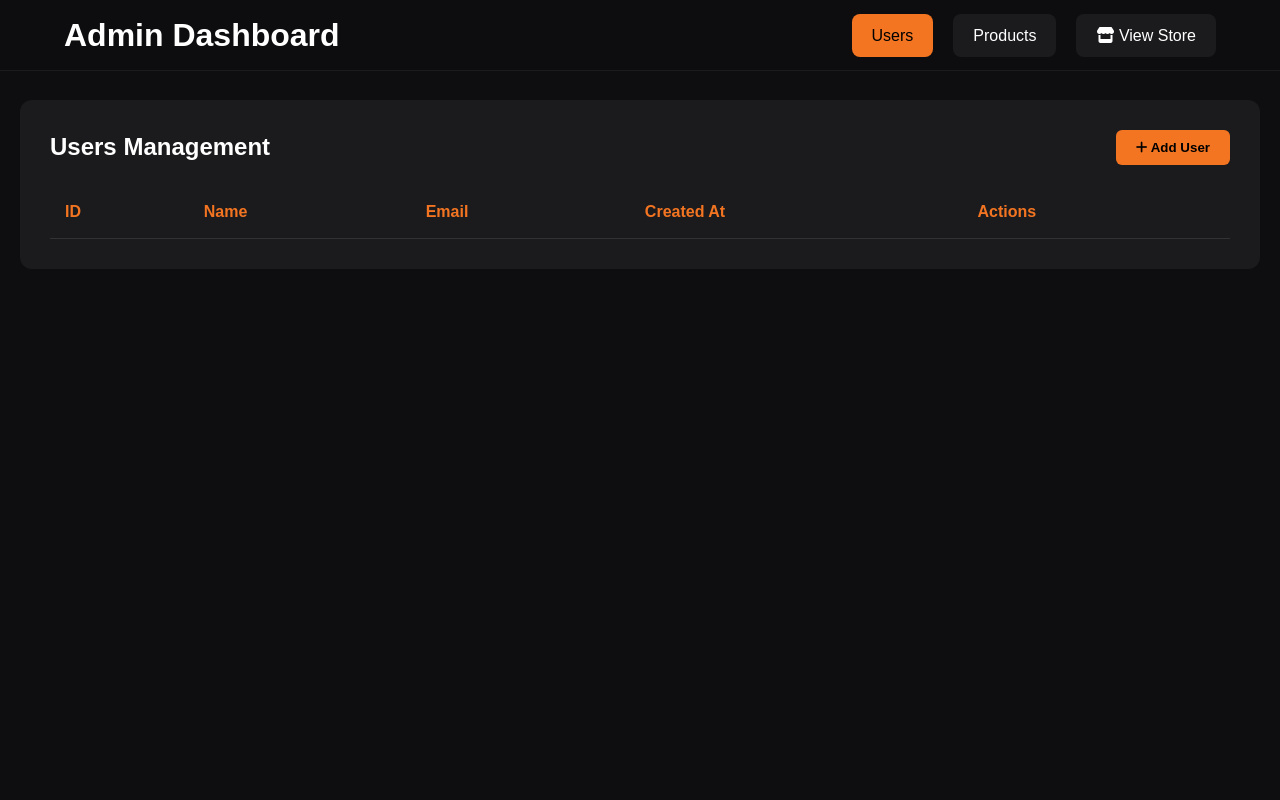
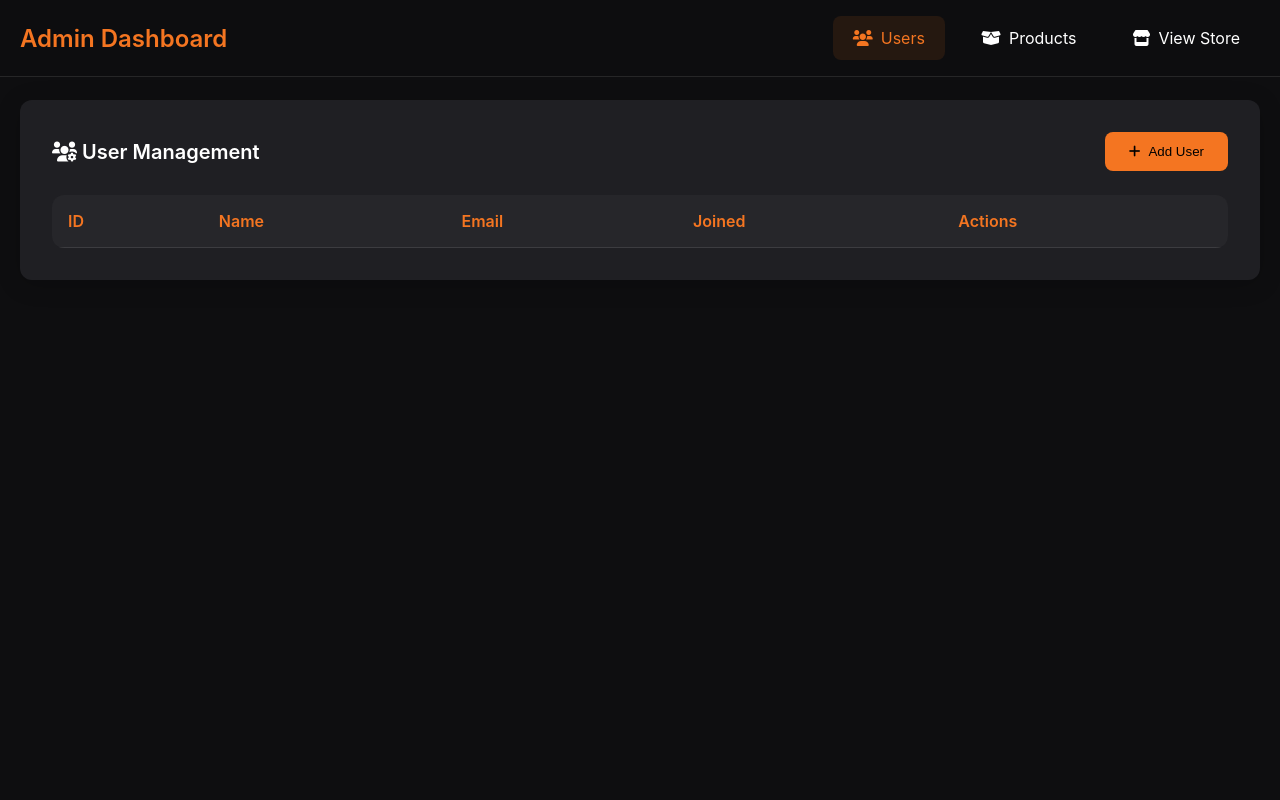
Before and after one commit to Mezghenna-Mohanned/Manga-Shop-Website, a PHP site: page /admin/dashboard.php in a window 1280 px wide. Run offline with PHP 8.4, Linux system fonts and the light colour scheme; the visitor is signed in with stand-in values (Sample User, id 1); tables that the repository leaves empty or names only in its code hold one stand-in row (values such as "Sample post"); grey boxes marked "Sample" are stand-in pictures; lists and menus that the app fills with data are empty.

Commit message:
admin dashboard checkpoint

```diff
--- a/admin/actions/add_product.php
+++ b/admin/actions/add_product.php
@@ -2,7 +2,7 @@
 session_start();
 require_once '../../config.php';
 
-if (!isset($_SESSION['user_id']) || !isset($_SESSION['is_admin']) || !$_SESSION['is_admin']) {
+if (!isset($_SESSION['user_id']) || $_SESSION['role'] !== 'admin') {
     header('HTTP/1.1 403 Forbidden');
     echo json_encode(['success' => false, 'message' => 'Unauthorized']);
     exit;
--- a/admin/actions/add_products.php
+++ b/admin/actions/add_products.php
@@ -2,7 +2,7 @@
 session_start();
 require_once '../../config.php';
 
-if (!isset($_SESSION['user_id']) || !isset($_SESSION['is_admin']) || !$_SESSION['is_admin']) {
+if (!isset($_SESSION['user_id']) || $_SESSION['role'] !== 'admin') {
     header('HTTP/1.1 403 Forbidden');
     echo json_encode(['success' => false, 'message' => 'Unauthorized']);
     exit;
--- a/admin/actions/add_user.php
+++ b/admin/actions/add_user.php
@@ -2,7 +2,8 @@
 session_start();
 require_once '../../config.php';
 
-if (!isset($_SESSION['user_id']) || !isset($_SESSION['is_admin']) || !$_SESSION['is_admin']) {
+// Check admin status
+if (!isset($_SESSION['user_id']) || $_SESSION['role'] !== 'admin') {
     header('HTTP/1.1 403 Forbidden');
     echo json_encode(['success' => false, 'message' => 'Unauthorized']);
     exit;
--- a/admin/actions/delete_product.php
+++ b/admin/actions/delete_product.php
@@ -2,7 +2,8 @@
 session_start();
 require_once '../../config.php';
 
-if (!isset($_SESSION['user_id']) || !isset($_SESSION['is_admin']) || !$_SESSION['is_admin']) {
+// Check admin status
+if (!isset($_SESSION['user_id']) || $_SESSION['role'] !== 'admin') {
     header('HTTP/1.1 403 Forbidden');
     echo json_encode(['success' => false, 'message' => 'Unauthorized']);
     exit;
--- a/admin/actions/delete_user.php
+++ b/admin/actions/delete_user.php
@@ -2,7 +2,8 @@
 session_start();
 require_once '../../config.php';
 
-if (!isset($_SESSION['user_id']) || !isset($_SESSION['is_admin']) || !$_SESSION['is_admin']) {
+// Check admin status
+if (!isset($_SESSION['user_id']) || $_SESSION['role'] !== 'admin') {
     header('HTTP/1.1 403 Forbidden');
     echo json_encode(['success' => false, 'message' => 'Unauthorized']);
     exit;
--- a/admin/dashboard.php
+++ b/admin/dashboard.php
@@ -1,21 +1,20 @@
 <?php
+error_reporting(E_ALL);
+ini_set('display_errors', 1);
+
+if (session_status() === PHP_SESSION_NONE) {
     session_start();
-
-// Check if user is admin
-if (!isset($_SESSION['user_id']) || !isset($_SESSION['is_admin']) || !$_SESSION['is_admin']) {
-    header('Location: ../login.php');
-    exit;
 }
 
-require_once '../config.php';
+require __DIR__ . '/../config.php';
+if (!isset($_SESSION['user_id']) || $_SESSION['role'] !== 'admin') {
+    header('Location: ../login.php');
+    exit();
+}
 
-// Fetch users
-$users_query = "SELECT * FROM users WHERE is_admin = 0 ORDER BY created_at DESC";
-$users_result = $conn->query($users_query);
 
-// Fetch products
-$products_query = "SELECT * FROM products ORDER BY created_at DESC";
-$products_result = $conn->query($products_query);
+$users_result = $conn->query("SELECT * FROM users WHERE role = 'customer' ORDER BY user_id DESC");
+$products_result = $conn->query("SELECT * FROM products ORDER BY product_id DESC");
 
 ?>
 <!DOCTYPE html>
@@ -24,158 +23,217 @@
     <meta charset="UTF-8">
     <meta name="viewport" content="width=device-width, initial-scale=1.0">
     <title>Admin Dashboard - HB Manga Kissa</title>
-    <link rel="stylesheet" href="../css/styles.css">
     <link rel="stylesheet" href="https://cdnjs.cloudflare.com/ajax/libs/font-awesome/6.0.0-beta3/css/all.min.css">
     <style>
+        :root {
+            --accent: #f47521;
+            --bg-dark: #0e0e10;
+            --bg-card: #1f1f23;
+            --text-main: #ffffff;
+            --text-sub: #a0a0a0;
+            --border: rgba(255,255,255,0.1);
+        }
+
+        * {
+            margin: 0;
+            padding: 0;
+            box-sizing: border-box;
+        }
+
+        body {
+            font-family: 'Inter', -apple-system, BlinkMacSystemFont, sans-serif;
+            background: var(--bg-dark);
+            color: var(--text-main);
+            min-height: 100vh;
+        }
+
         .admin-container {
             max-width: 1400px;
-            margin: 100px auto 40px;
-            padding: 0 20px;
+            margin: 0 auto;
+            padding: 100px 20px 40px;
         }
 
-        .admin-header {
+        .sticky-header {
+            position: fixed;
+            top: 0;
+            left: 0;
+            right: 0;
+            background: rgba(14, 14, 16, 0.95);
+            backdrop-filter: blur(10px);
+            border-bottom: 1px solid var(--border);
+            z-index: 100;
+            padding: 1rem 0;
+        }
+
+        .header-container {
+            max-width: 1400px;
+            margin: 0 auto;
+            padding: 0 20px;
             display: flex;
             justify-content: space-between;
             align-items: center;
-            margin-bottom: 40px;
         }
 
         .admin-title {
-            font-size: 2rem;
-            color: var(--text-main);
+            font-size: 1.5rem;
+            font-weight: 600;
+            color: var(--accent);
         }
 
         .admin-nav {
             display: flex;
-            gap: 20px;
+            gap: 1rem;
+            align-items: center;
         }
 
         .admin-nav-item {
-            padding: 10px 20px;
-            background: var(--bg-card);
-            border-radius: 8px;
             color: var(--text-main);
             text-decoration: none;
-            transition: all 0.3s;
+            padding: 0.75rem 1.25rem;
+            border-radius: 8px;
+            transition: all 0.2s ease;
+            display: flex;
+            align-items: center;
+            gap: 0.5rem;
         }
 
         .admin-nav-item:hover,
         .admin-nav-item.active {
-            background: var(--accent);
-            color: #000;
+            background: rgba(244, 117, 33, 0.1);
+            color: var(--accent);
         }
 
         .admin-card {
             background: var(--bg-card);
             border-radius: 12px;
-            padding: 30px;
-            margin-bottom: 30px;
+            padding: 2rem;
+            margin-bottom: 2rem;
+            box-shadow: 0 4px 24px rgba(0,0,0,0.2);
         }
 
         .admin-card-header {
             display: flex;
             justify-content: space-between;
             align-items: center;
-            margin-bottom: 20px;
+            margin-bottom: 1.5rem;
+        }
+
+        .admin-card-title {
+            font-size: 1.25rem;
+            font-weight: 600;
+        }
+
+        .btn {
+            padding: 0.75rem 1.5rem;
+            border-radius: 8px;
+            font-weight: 500;
+            cursor: pointer;
+            transition: all 0.2s ease;
+            display: inline-flex;
+            align-items: center;
+            gap: 0.5rem;
+        }
+
+        .btn-primary {
+            background: var(--accent);
+            color: #000;
+            border: none;
+        }
+
+        .btn-primary:hover {
+            transform: translateY(-2px);
+            box-shadow: 0 4px 16px rgba(244, 117, 33, 0.3);
+        }
+
+        .btn-danger {
+            background: #dc3545;
+            color: #fff;
+            border: none;
+            padding: 0.5rem 1rem;
+        }
+
+        .btn-danger:hover {
+            background: #bb2d3b;
         }
 
         .admin-table {
             width: 100%;
             border-collapse: collapse;
+            background: var(--bg-card);
+            border-radius: 12px;
+            overflow: hidden;
         }
 
         .admin-table th,
         .admin-table td {
-            padding: 15px;
+            padding: 1rem;
             text-align: left;
-            border-bottom: 1px solid rgba(255, 255, 255, 0.1);
+            border-bottom: 1px solid var(--border);
         }
 
         .admin-table th {
+            background: rgba(255,255,255,0.03);
             color: var(--accent);
-            font-weight: bold;
+            font-weight: 600;
         }
 
         .admin-table tr:hover {
-            background: rgba(255, 255, 255, 0.05);
+            background: rgba(255,255,255,0.02);
         }
 
-        .btn {
-            padding: 10px 20px;
+        .product-image {
+            width: 60px;
+            height: 80px;
+            object-fit: cover;
             border-radius: 6px;
-            cursor: pointer;
-            transition: all 0.3s;
-            border: none;
-            font-weight: bold;
+            transition: transform 0.2s ease;
         }
 
-        .btn-primary {
-            background: var(--accent);
-            color: #000;
-        }
-
-        .btn-danger {
-            background: #dc3545;
-            color: #fff;
-        }
-
-        .btn:hover {
-            transform: translateY(-2px);
-            box-shadow: 0 4px 8px rgba(0, 0, 0, 0.2);
+        .product-image:hover {
+            transform: scale(1.1);
         }
 
         .modal {
             display: none;
             position: fixed;
-            inset: 0;
-            background: rgba(0, 0, 0, 0.8);
+            top: 0;
+            left: 0;
+            right: 0;
+            bottom: 0;
+            background: rgba(0,0,0,0.8);
             z-index: 1000;
-            padding: 20px;
+            padding: 2rem;
+            align-items: center;
+            justify-content: center;
         }
 
         .modal.active {
             display: flex;
-            align-items: center;
-            justify-content: center;
         }
 
         .modal-content {
             background: var(--bg-card);
-            padding: 30px;
+            padding: 2rem;
             border-radius: 12px;
+            max-width: 500px;
             width: 100%;
-            max-width: 500px;
         }
 
-        .form-group {
-            margin-bottom: 20px;
+        @media (max-width: 768px) {
+            .admin-container {
+                padding-top: 120px;
             }
 
-        .form-group label {
-            display: block;
-            margin-bottom: 8px;
-            color: var(--text-sub);
+            .admin-nav {
+                flex-direction: column;
+                gap: 0.5rem;
+                align-items: flex-start;
             }
 
-        .form-control {
-            width: 100%;
-            padding: 12px;
-            background: rgba(255, 255, 255, 0.1);
-            border: 1px solid rgba(255, 255, 255, 0.2);
-            border-radius: 6px;
-            color: var(--text-main);
+            .admin-table {
+                display: block;
+                overflow-x: auto;
             }
-
-        .form-control:focus {
-            outline: none;
-            border-color: var(--accent);
-        }
-
-        .modal-actions {
-            display: flex;
-            justify-content: flex-end;
-            gap: 10px;
-            margin-top: 20px;
         }
     </style>
 </head>
@@ -184,8 +242,12 @@
         <div class="header-container">
             <h1 class="admin-title">Admin Dashboard</h1>
             <nav class="admin-nav">
-                <a href="#users" class="admin-nav-item active">Users</a>
-                <a href="#products" class="admin-nav-item">Products</a>
+                <a href="#users" class="admin-nav-item active">
+                    <i class="fas fa-users"></i> Users
+                </a>
+                <a href="#products" class="admin-nav-item">
+                    <i class="fas fa-box-open"></i> Products
+                </a>
                 <a href="../z_index.php" class="admin-nav-item">
                     <i class="fas fa-store"></i> View Store
                 </a>
@@ -194,10 +256,11 @@
     </header>
 
     <div class="admin-container">
-        <!-- Users Section -->
         <section id="users" class="admin-card">
             <div class="admin-card-header">
-                <h2>Users Management</h2>
+                <h2 class="admin-card-title">
+                    <i class="fas fa-users-cog"></i> User Management
+                </h2>
                 <button class="btn btn-primary" onclick="openModal('addUserModal')">
                     <i class="fas fa-plus"></i> Add User
                 </button>
@@ -209,7 +272,7 @@
                             <th>ID</th>
                             <th>Name</th>
                             <th>Email</th>
-                            <th>Created At</th>
+                            <th>Joined</th>
                             <th>Actions</th>
                         </tr>
                     </thead>
@@ -219,7 +282,7 @@
                             <td><?= htmlspecialchars($user['user_id']) ?></td>
                             <td><?= htmlspecialchars($user['first_name'] . ' ' . $user['last_name']) ?></td>
                             <td><?= htmlspecialchars($user['email']) ?></td>
-                            <td><?= htmlspecialchars($user['created_at']) ?></td>
+                            <td><?= date('M d, Y', strtotime($user['created_at'])) ?></td>
                             <td>
                                 <button class="btn btn-danger" onclick="deleteUser(<?= $user['user_id'] ?>)">
                                     <i class="fas fa-trash"></i>
@@ -232,10 +295,11 @@
             </div>
         </section>
 
-        <!-- Products Section -->
         <section id="products" class="admin-card">
             <div class="admin-card-header">
-                <h2>Products Management</h2>
+                <h2 class="admin-card-title">
+                    <i class="fas fa-cubes"></i> Product Management
+                </h2>
                 <button class="btn btn-primary" onclick="openModal('addProductModal')">
                     <i class="fas fa-plus"></i> Add Product
                 </button>
@@ -384,27 +390,21 @@
             }
         }
 
-        // Tab navigation
-        const navItems = document.querySelectorAll('.admin-nav-item');
-        const sections = document.querySelectorAll('section');
-
-        navItems.forEach(item => {
-            item.addEventListener('click', (e) => {
-                if (item.getAttribute('href').startsWith('#')) {
+        document.querySelectorAll('.admin-nav-item').forEach(item => {
+            item.addEventListener('click', e => {
                 e.preventDefault();
                 const targetId = item.getAttribute('href').slice(1);
 
-                    navItems.forEach(nav => nav.classList.remove('active'));
+                document.querySelectorAll('.admin-nav-item').forEach(nav =>
+                    nav.classList.remove('active'));
                 item.classList.add('active');
 
-                    sections.forEach(section => {
+                document.querySelectorAll('section').forEach(section => {
                     section.style.display = section.id === targetId ? 'block' : 'none';
                 });
-                }
             });
         });
 
-        // Initially hide products section
         document.getElementById('products').style.display = 'none';
     </script>
 </body>
--- a/config.php
+++ b/config.php
@@ -1,5 +1,4 @@
 <?php
-session_start();
 
 $dbHost     = 'localhost';
 $dbName     = 'mangashop';
```
Also changed, not shown: other parts of admin/dashboard.php (+3 -61 lines), login.php (+20 -10 lines). Lines whose indentation alone changed are shown as unchanged.
